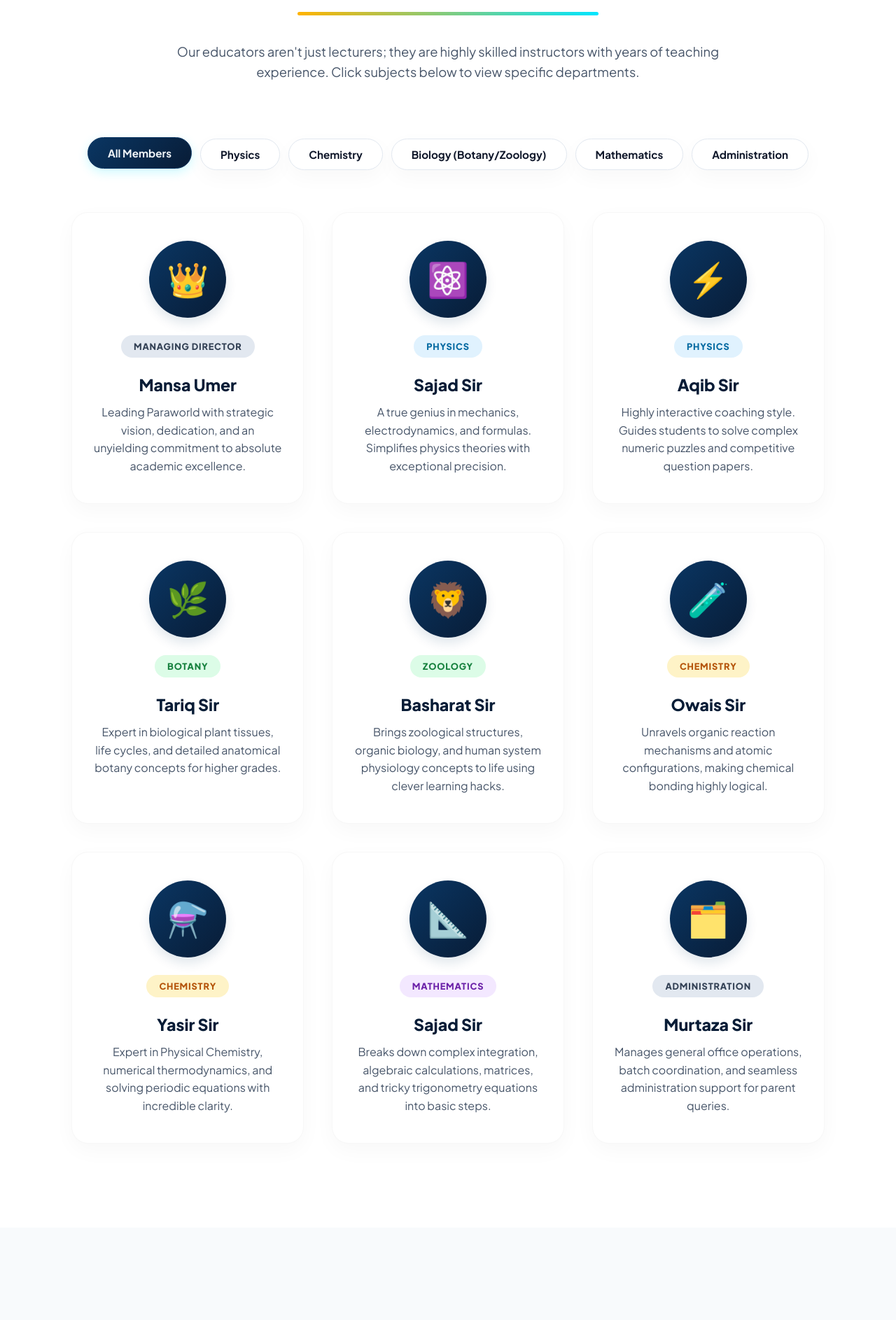
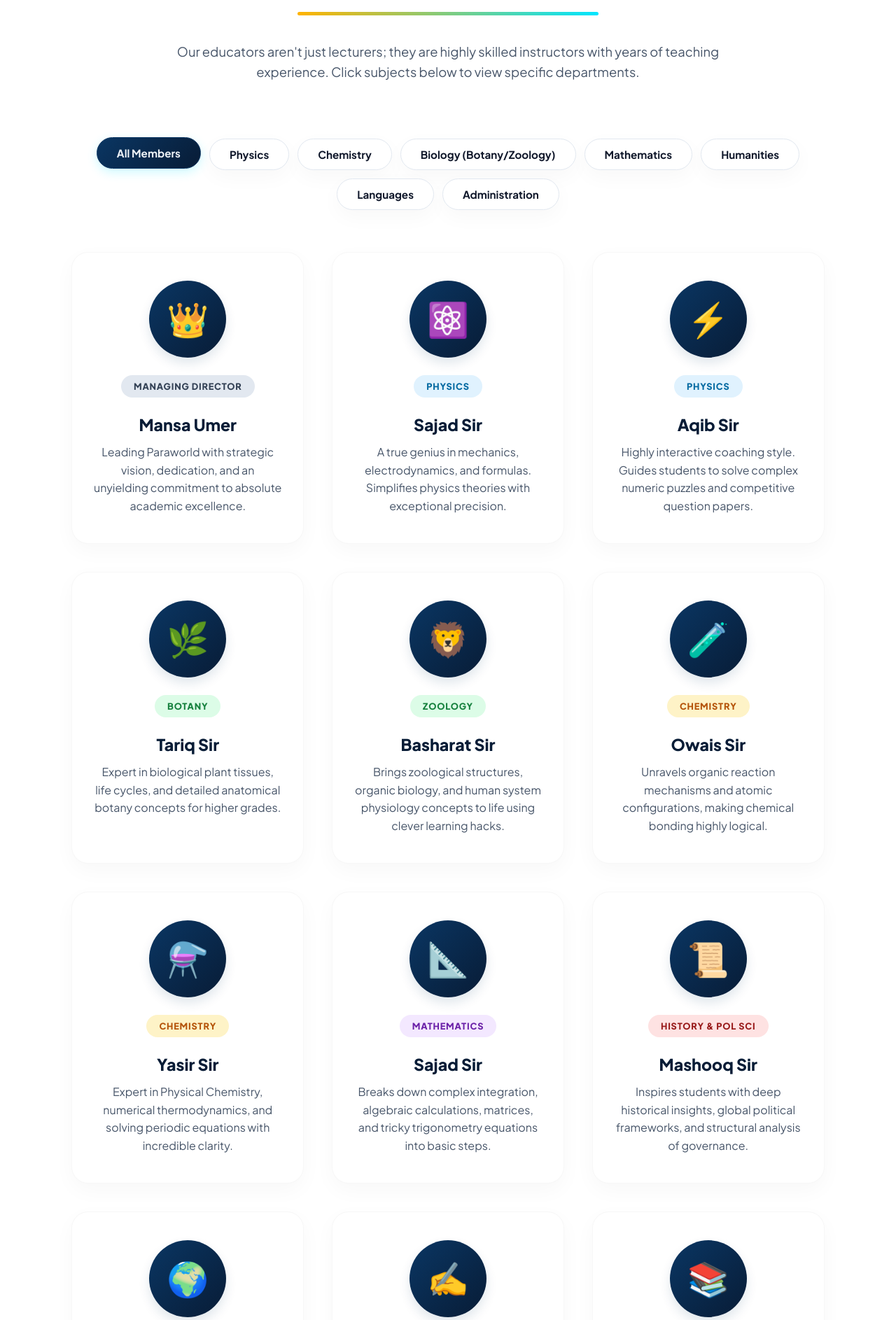
Before and after one commit to zaid170/ParaWorld-1, a Flask app: page / in a window 1280 px wide. Shown: the part 3162-5048 px from the top of the page at 70% size. Run offline with Flask 3, Linux system fonts and the light colour scheme; some libraries are stand-ins or nearby versions.

Commit message:
Update index.html

```diff
--- a/templates/index.html
+++ b/templates/index.html
@@ -454,6 +454,8 @@
             <button class="filter-btn" data-filter="chemistry">Chemistry</button>
             <button class="filter-btn" data-filter="biology">Biology (Botany/Zoology)</button>
             <button class="filter-btn" data-filter="math">Mathematics</button>
+            <button class="filter-btn" data-filter="humanities">Humanities</button>
+            <button class="filter-btn" data-filter="languages">Languages</button>
             <button class="filter-btn" data-filter="administration">Administration</button>
         </div>
 
@@ -505,6 +507,32 @@
                 <span class="subject-badge badge-math">Mathematics</span>
                 <h3>Sajad Sir</h3>
                 <p>Breaks down complex integration, algebraic calculations, matrices, and tricky trigonometry equations into basic steps.</p>
+
+            </div>
+            <div class="teacher-card" data-category="humanities">
+                <div class="avatar-container"><div class="avatar-circle">📜</div></div>
+                <span class="subject-badge badge-humanities">History & Pol Sci</span>
+                <h3>Mashooq Sir</h3>
+                <p>Inspires students with deep historical insights, global political frameworks, and structural analysis of governance.</p>
+            </div>
+            <div class="teacher-card" data-category="humanities">
+                <div class="avatar-container"><div class="avatar-circle">🌍</div></div>
+                <span class="subject-badge badge-humanities">Geography</span>
+                <h3>Ayaan Sir</h3>
+                <p>Expert in landscape geomorphology, mapping concepts, and environmental ecology, simplifying physical sciences.</p>
+            </div>
+            <div class="teacher-card" data-category="languages">
+                <div class="avatar-container"><div class="avatar-circle">✍️</div></div>
+                <span class="subject-badge badge-languages">Urdu</span>
+                <h3>Khalid Sir</h3>
+                <p>Nurtures a rich comprehension of classical prose, poetry compositions, core grammar rules, and calligraphy styles.</p>
+            </div>
+            <div class="teacher-card" data-category="languages">
+                <div class="avatar-container"><div class="avatar-circle">📚</div></div>
+                <span class="subject-badge badge-languages">English</span>
+                <h3>Abaas Sir</h3>
+                <p>Enhances active communication, comprehensive reading habits, structural writing metrics, and competitive grammar.</p>
+            </div>
             </div>
             <div class="teacher-card" data-category="administration">
                 <div class="avatar-container"><div class="avatar-circle">🗂️</div></div>
```
